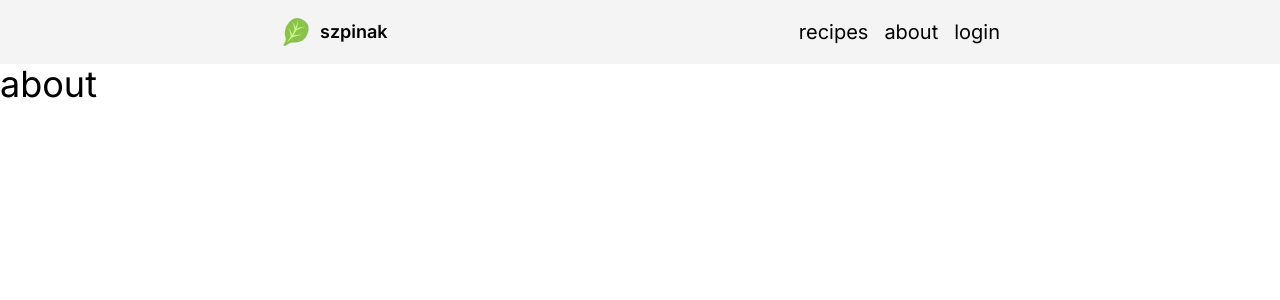
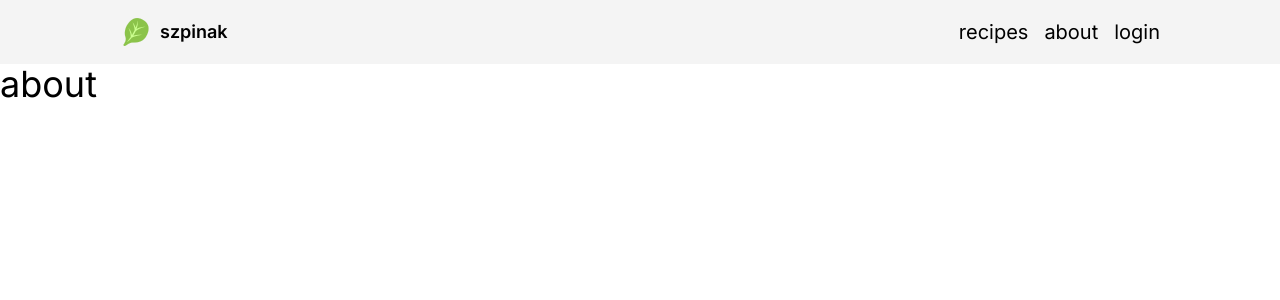
Before and after one commit to wjkba/szpinak, a React (Vite) app in the folder szpinak/: page /about in a window 1280 px wide. Shown: the top 300 px of the page. Built offline with nearby package versions, Linux system fonts and the light colour scheme.

Commit message:
fix
- desktop fix

```diff
--- a/szpinak/src/Components/Home.jsx
+++ b/szpinak/src/Components/Home.jsx
@@ -16,7 +16,7 @@ export default function Home() {
     <>
       <Navbar />
       <div className="grid place-items-center">
-        <div className="max-w-[450px] lg:max-w-[1300px] lg:pl-[120px] lg:pr-[120px]">
+        <div className="max-w-[450px] lg:max-w-[1300px] w-full lg:px-[120px]">
           <section id="introduction" className="mt-8 mb-8">
             <div className="lg:flex flex-row-reverse items-center justify-between ">
               <div className="grid place-items-center mb-4">
--- a/szpinak/src/Components/Navbar.jsx
+++ b/szpinak/src/Components/Navbar.jsx
@@ -13,8 +13,8 @@ function Navbar() {
       {isMenu && (
         <MenuModal handleToggleMenu={handleToggleMenu} isMenu={isMenu} />
       )}
-      <div className="grid place-items-center p-4 bg-szpgray">
-        <div className="flex w-full justify-between items-center max-w-[720px]">
+      <div className="lg:py-4 lg:px-0 grid place-items-center p-4 bg-szpgray">
+        <div className="w-full lg:px-[120px] flex  justify-between  items-center max-w-[1300px]">
           <Link to={"/"} className="flex gap-2 items-center">
             <img src="/images/icon-spinach.png" alt="" />
             <p className="text-lg font-semibold">szpinak</p>
```
